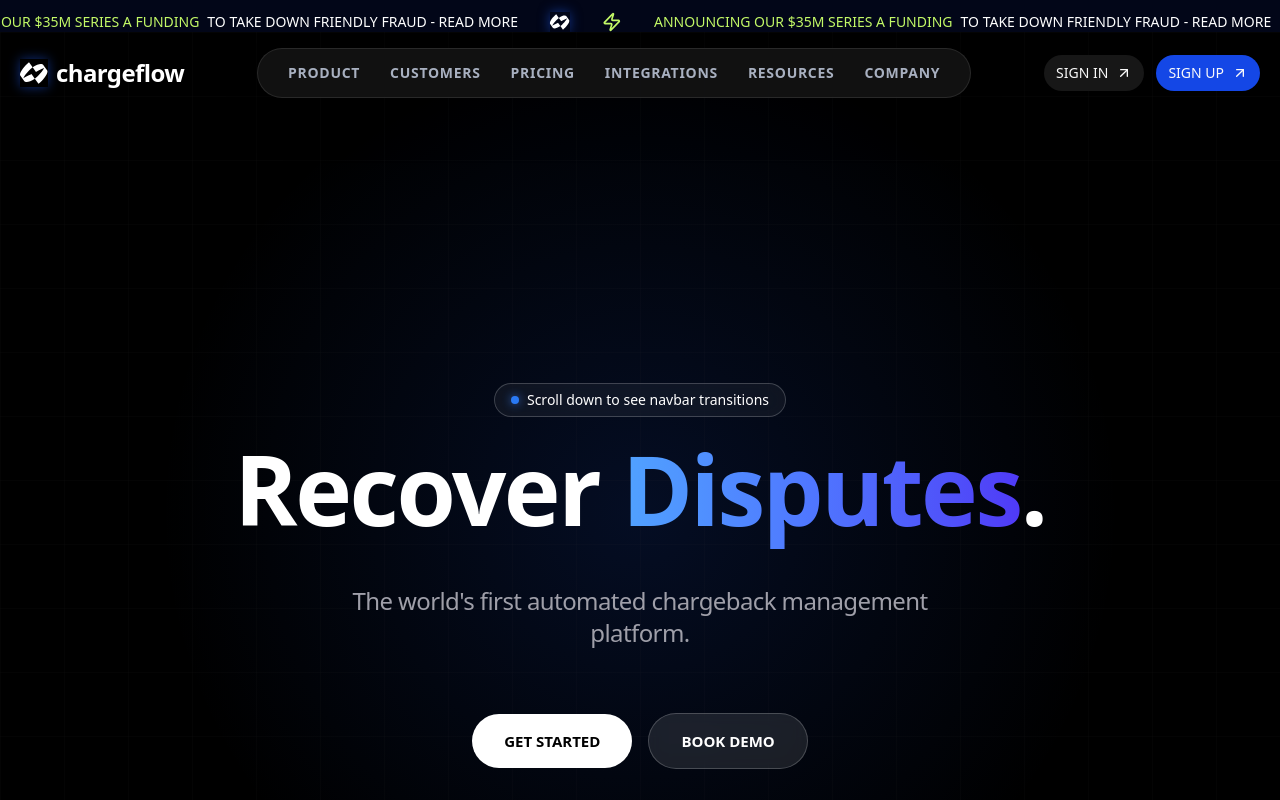
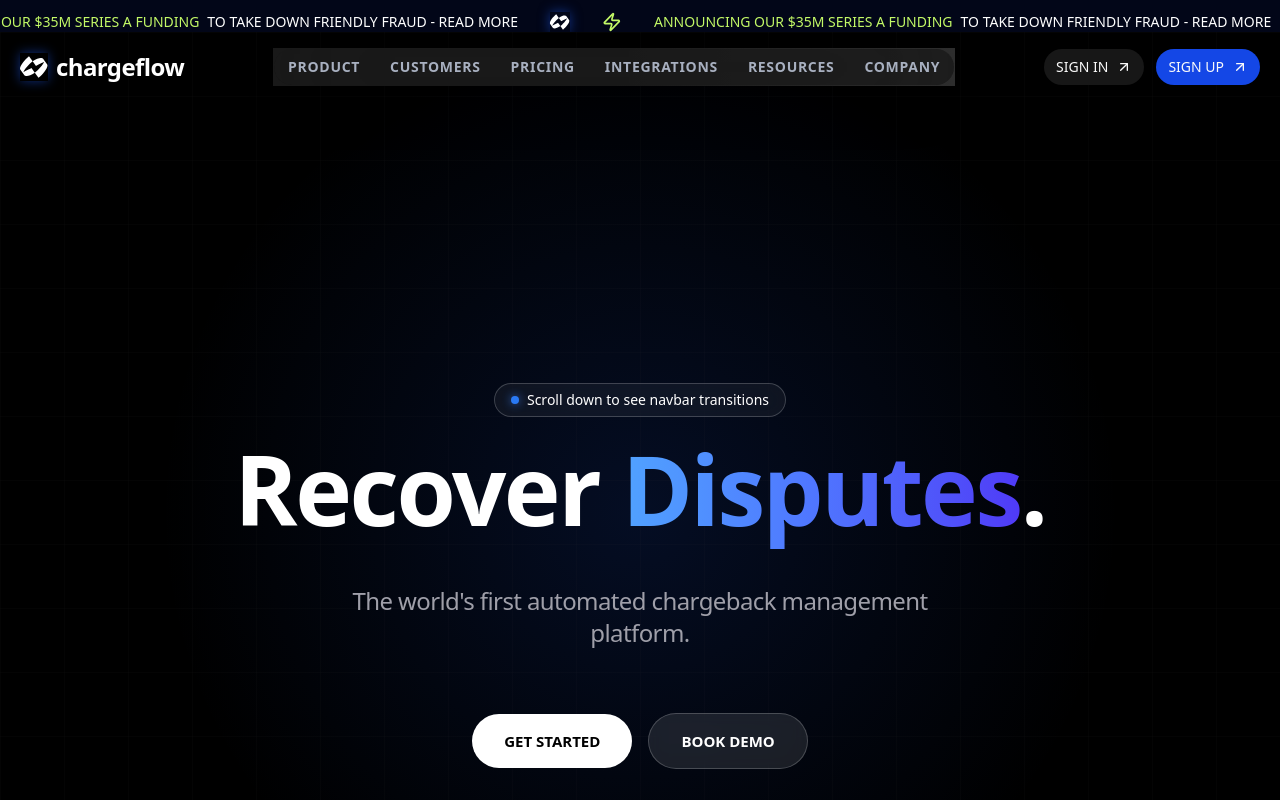
Before and after one commit to morz-mamun/frontend_technical_assessment_omnistra, a Next.js app: page / in a window 1280 px wide. Shown: the top 800 px of the page. Built offline with nearby package versions, Linux system fonts and the light colour scheme.

Commit message:
fix: add border gradiant in navbar

```diff
--- a/app/components/navbar/Navbar.tsx
+++ b/app/components/navbar/Navbar.tsx
@@ -637,16 +637,22 @@
     flex items-center justify-between
     px-5 py-3 rounded-full
     ${isScrolled || navHovered
-              ? 'bg-[#0a0a0a]/85 backdrop-blur-2xl border-white/10 shadow-[0_8px_40px_rgba(0,0,0,0.6)]'
-              : 'bg-transparent border-transparent'
+              ? 'bg-[#0a0a0a]/85 backdrop-blur-2xl shadow-[0_8px_40px_rgba(0,0,0,0.6)]'
+              : 'bg-transparent'
             }
   `}
         >
           {/* Logo */}
           <ChargeflowLogo isScrolled={isScrolled} navHovered={navHovered} />
 
+          <div style={{
+            padding: "1px",
+            borderRadius: "full",
+            background: "linear-gradient(to right, #1a1a1a 50%, #2e2e2e 100%, #666 70%, #999 100%)",
+          }}>
+            <div className="bg-[#1A1A1A]/80 rounded-full">
               {/* Desktop Nav */}
-          <nav className={`hidden lg:flex items-center gap-0.5 backdrop-blur-3xl rounded-full py-1.5 px-4 shadow-2xl ${isScrolled || navHovered ? '' : 'border border-white/10 bg-[#161616]/80 '}`}>
+              <nav className={`hidden lg:flex items-center gap-0.5 backdrop-blur-3xl rounded-full shadow-2xl`}>
                 {NAV_LINKS?.map((link) => (
                   <div
                     key={link?.name}
@@ -666,6 +672,10 @@
                   </div>
                 ))}
               </nav>
+
+            </div>
+          </div>
+
 
           {/* Right CTAs */}
           <div className="flex items-center gap-3 flex-shrink-0">
```
Lines whose indentation alone changed are shown as unchanged.
